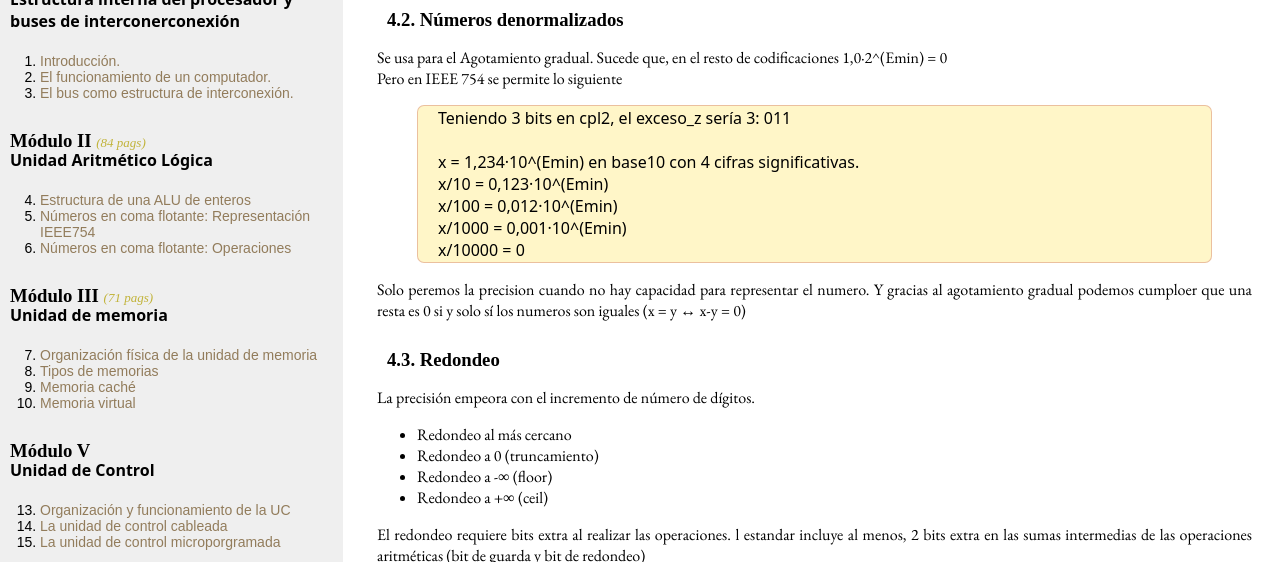
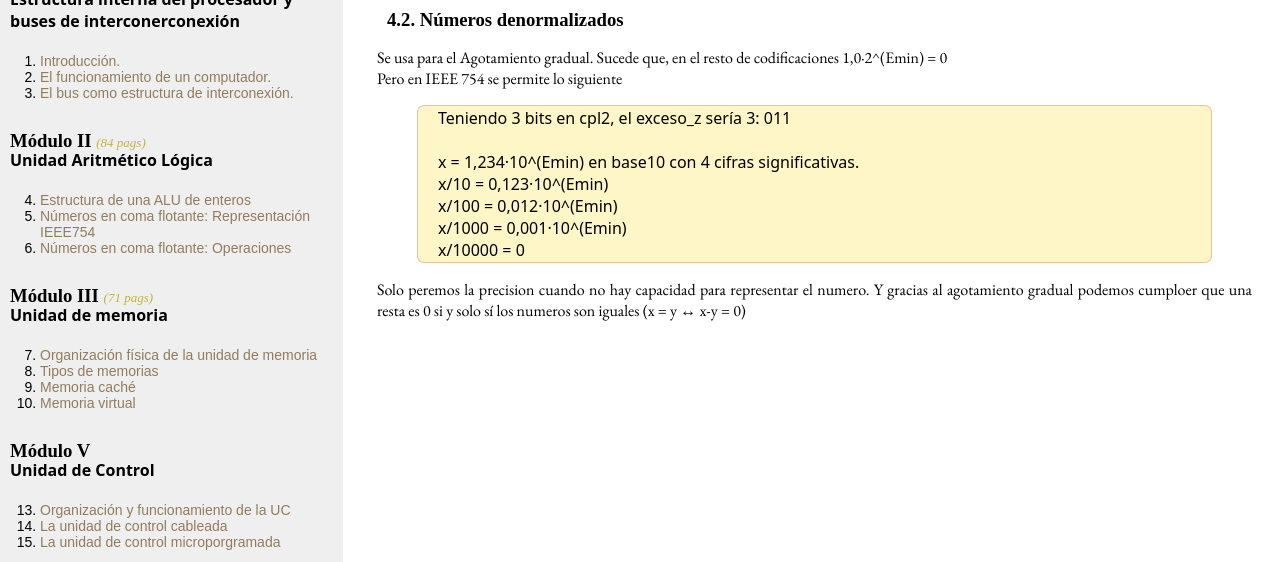
Before and after one commit to dkaerit/EDC, a Jekyll site: the page built from _posts/2020-10-05-TEMA05.md, in a window 1280 px wide and 1400 px high, scrolled down 2132 px. Shown: the part 60-622 px from the top of the window. Built offline with Jekyll 4.4.1, drawn with Linux system fonts in a browser that asks for light colours; some web fonts are replaced; some of the changed text lies outside the part shown; grey boxes are pictures that could not be loaded.

Commit message:
Update 2020-10-05-TEMA05.md

```diff
--- a/_posts/2020-10-05-TEMA05.md
+++ b/_posts/2020-10-05-TEMA05.md
@@ -96,34 +96,5 @@
 
 Solo peremos la precision cuando no hay capacidad para representar el numero. Y gracias al agotamiento gradual podemos cumploer que una resta es 0 si y solo sí los numeros son iguales (x = y ↔ x-y = 0)
 
-### 4.3. Redondeo
-La precisión empeora con el incremento de número de dígitos.
- - Redondeo al más cercano
- - Redondeo a 0 (truncamiento)
- - Redondeo a -∞ (floor)
- - Redondeo a +∞ (ceil)
-
-El redondeo requiere bits extra al realizar las operaciones. l estandar incluye al menos, 2 bits extra en las sumas intermedias de las operaciones aritméticas (bit de guarda y bit de redondeo)
-
-<center><img src="https://i.gyazo.com/f9a8213557255cea1acf89df2e7fc0be.png"></center>
-
-<blockquote>
-  Redondear con significando de 4 bits<br>
-  1,00101 -> 1,001<br>
-  1,00111 -> 1,010<br>
-  1,00110 -> 1,010<br>
-</blockquote>
-
-#### 4.3.1. Sticky Bit
-Tercer bit de redondeo.<br>
-Se activa cuando a causa del redondeo en las sumas intermedias se han perdido bits no nulos por la derecha.
-
-
-#### 4.3.2. Desbordamiento
- - Desbordamiento a cero (Underflow): Para evitar que los digitos desaparezcan en desplazamientos, se puede redondear.
- - Desbordamiento de la mantisa (Overflow): Sumar dos mantisas del mismo signo puede suponer un dosbordamiento, se puede solucionar desplazando la mantisa a la derecha e incremenar el exponente.
-
-### 5. Punto flotante en computadores con paralelismo
- -  Debido a los redondeos no se cumple la propiedad asociativa (mismos valores de entrada en un multiprocesador con resultados diferentes)
 
 <br><br>
```
